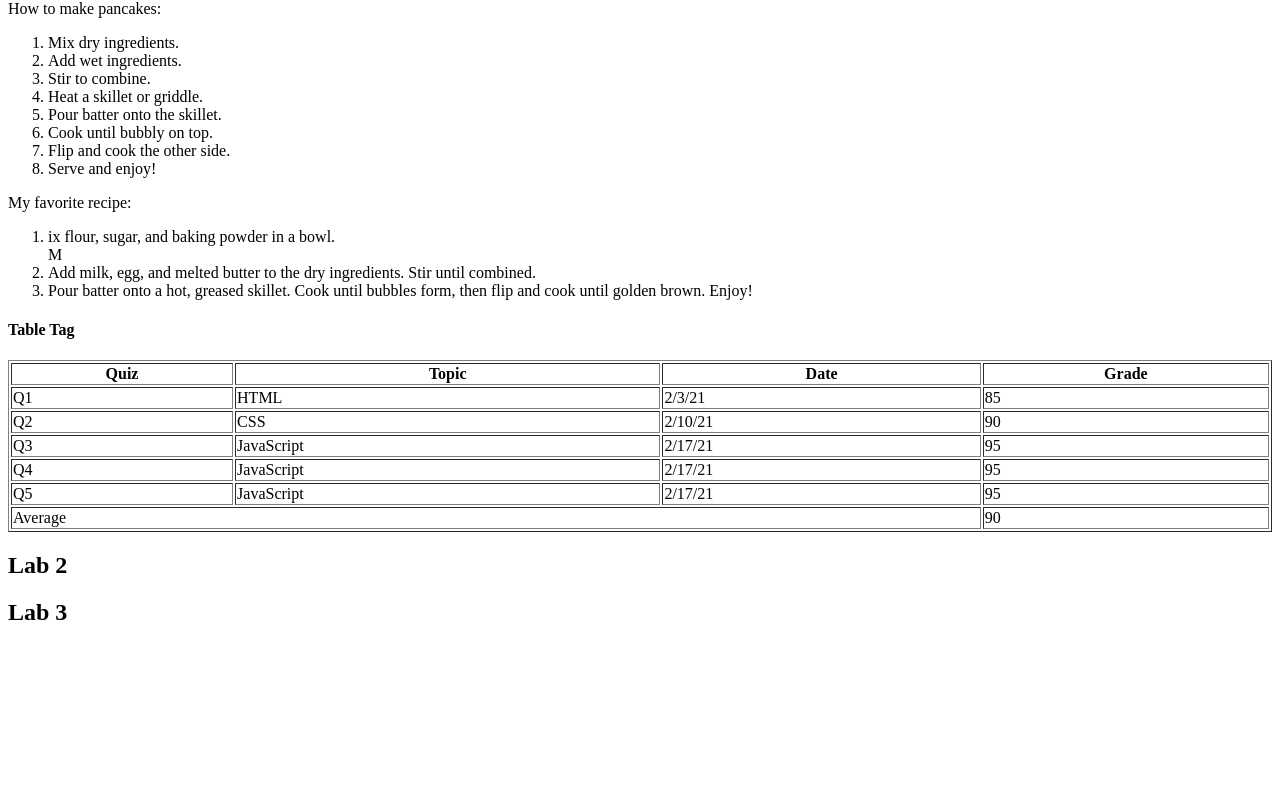
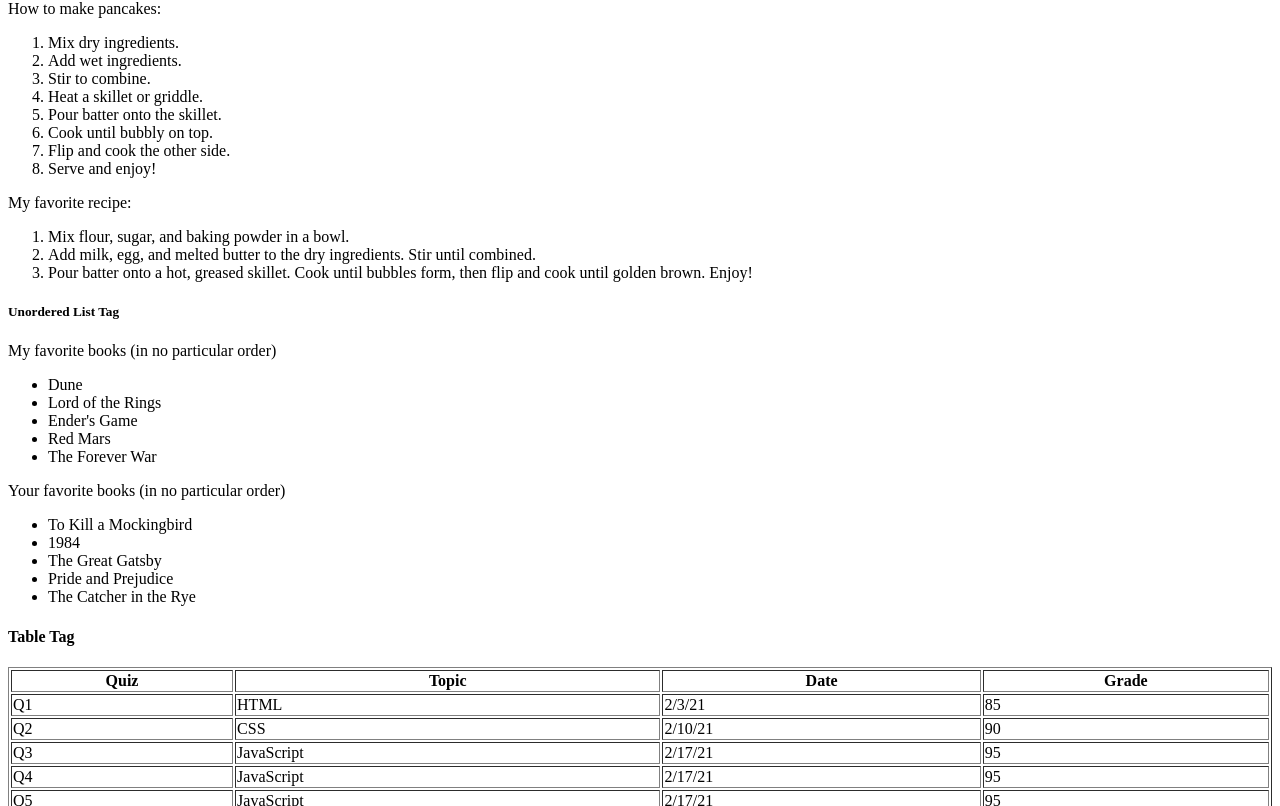
Before and after one commit to VivianDongChen/kanbas-react-web-app-cs5610-fa24, a React (Create React App) app: page / in a window 1280 px wide. Shown: the part 656-1462 px from the top of the page. Before the commit the page ends 1302 px from the top, so only its background shows below. Built offline with nearby package versions, Linux system fonts and the light colour scheme.

Commit message:
add unordered lists

```diff
--- a/src/Labs/Lab1/index.tsx
+++ b/src/Labs/Lab1/index.tsx
@@ -57,10 +57,27 @@ tag to tell browsers to render the gaps.
         </ol>
         My favorite recipe:
         <ol id="wd-your-favorite-recipe">
-          <li>ix flour, sugar, and baking powder in a bowl.</li>M
+          <li>Mix flour, sugar, and baking powder in a bowl.</li>
           <li>Add milk, egg, and melted butter to the dry ingredients. Stir until combined.</li>
           <li>Pour batter onto a hot, greased skillet. Cook until bubbles form, then flip and cook until golden brown. Enjoy!</li>
         </ol>
+        <h5>Unordered List Tag</h5>
+        My favorite books (in no particular order)
+        <ul id="wd-my-books">
+          <li>Dune</li>
+          <li>Lord of the Rings</li>
+          <li>Ender's Game</li>
+          <li>Red Mars</li>
+          <li>The Forever War</li>
+        </ul>
+        Your favorite books (in no particular order)
+        <ul id="wd-your-books">
+          <li>To Kill a Mockingbird</li>
+          <li>1984</li>
+          <li>The Great Gatsby</li>
+          <li>Pride and Prejudice</li>
+          <li>The Catcher in the Rye</li>
+        </ul>
       </div>
       <div id="wd-tables">
         <h4>Table Tag</h4>
```
